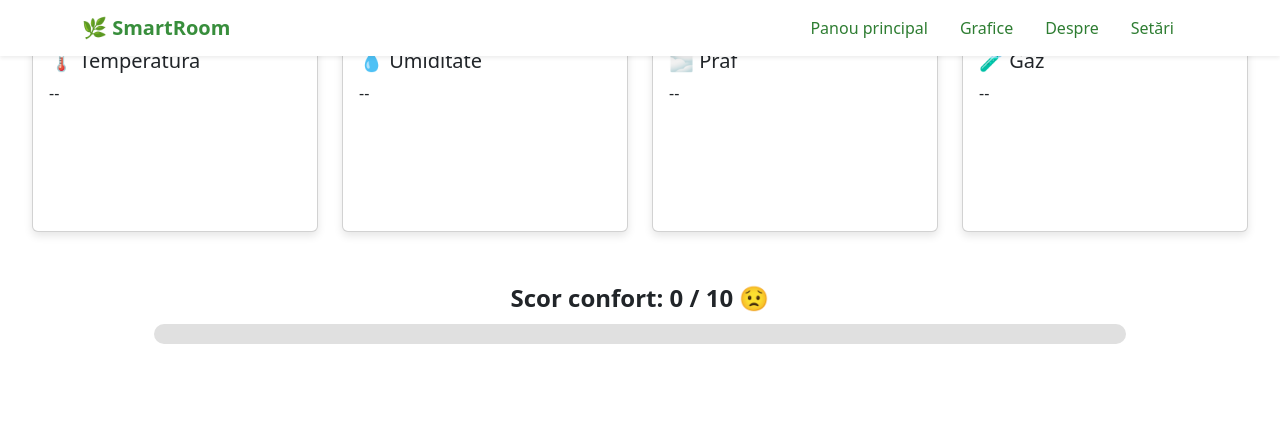
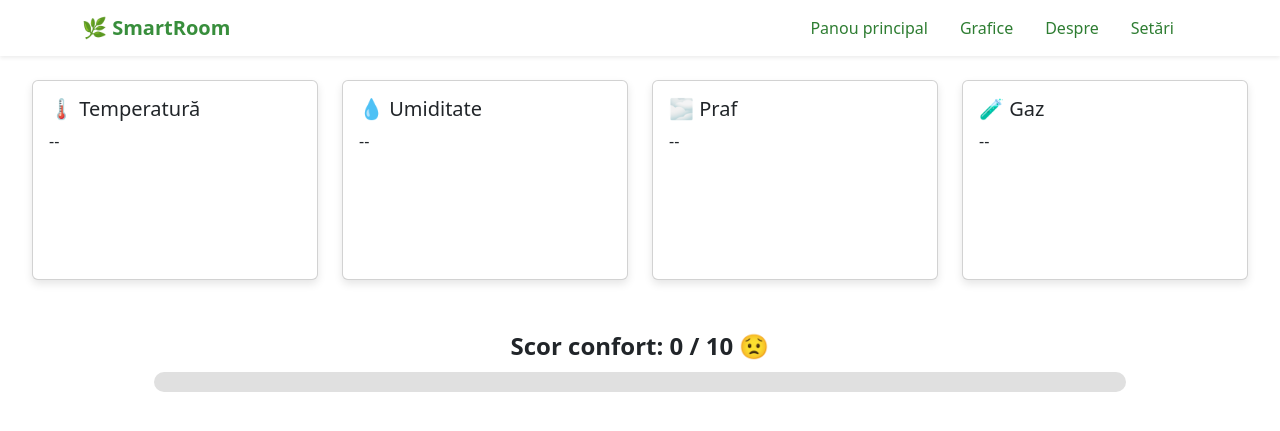
Before and after one commit to roxiexd7015/smartroom, a Flask app: page / in a window 1280 px wide. Shown: the top 431 px of the page. Run offline with Flask 3, Linux system fonts and the light colour scheme; data that the repository does not hold is empty; some libraries are stand-ins or nearby versions.

Commit message:
added top padding to pages

```diff
--- a/static/css/styles.css
+++ b/static/css/styles.css
@@ -2,6 +2,7 @@
 body {
   background-color: #f8f9fa;
   padding: 2rem;
+  padding-top: 80px;
   font-family: 'Poppins', sans-serif;
 }
 
```
